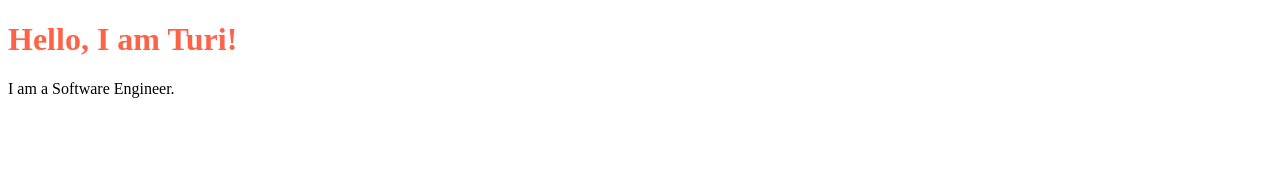
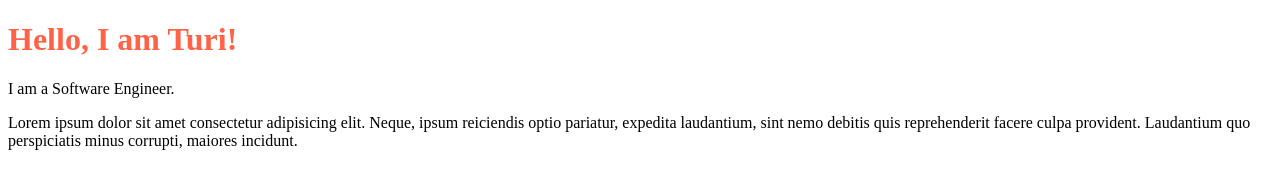
Before and after one commit to AqibTuri/aqibturi.github.io, a plain HTML site: page index.html in a window 1280 px wide. Drawn offline with Linux system fonts and the light colour scheme.

Commit message:
add para

```diff
--- a/index.html
+++ b/index.html
@@ -9,5 +9,6 @@
 <body>
     <h1 style="color:tomato">Hello, I am Turi!</h1>
     <span>I am a Software Engineer.</span>
+    <p>Lorem ipsum dolor sit amet consectetur adipisicing elit. Neque, ipsum reiciendis optio pariatur, expedita laudantium, sint nemo debitis quis reprehenderit facere culpa provident. Laudantium quo perspiciatis minus corrupti, maiores incidunt.</p>
 </body>
 </html>
```
